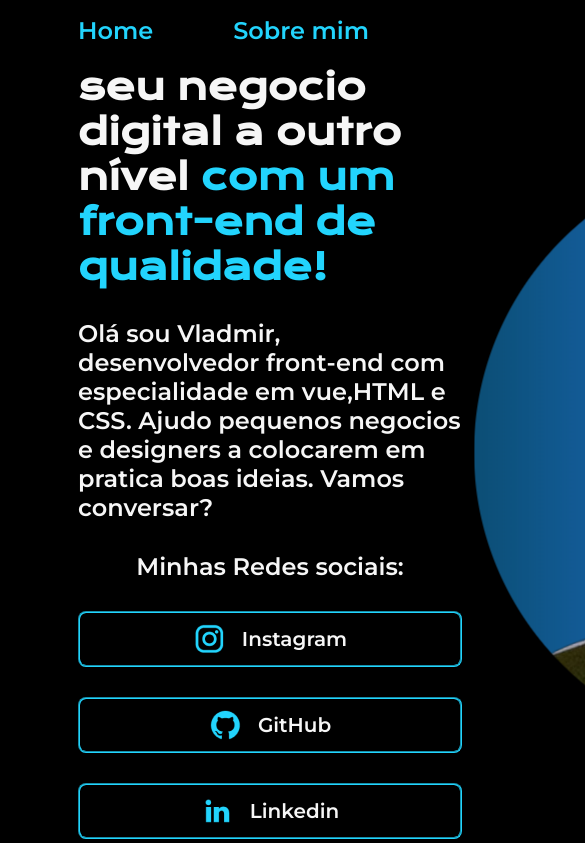
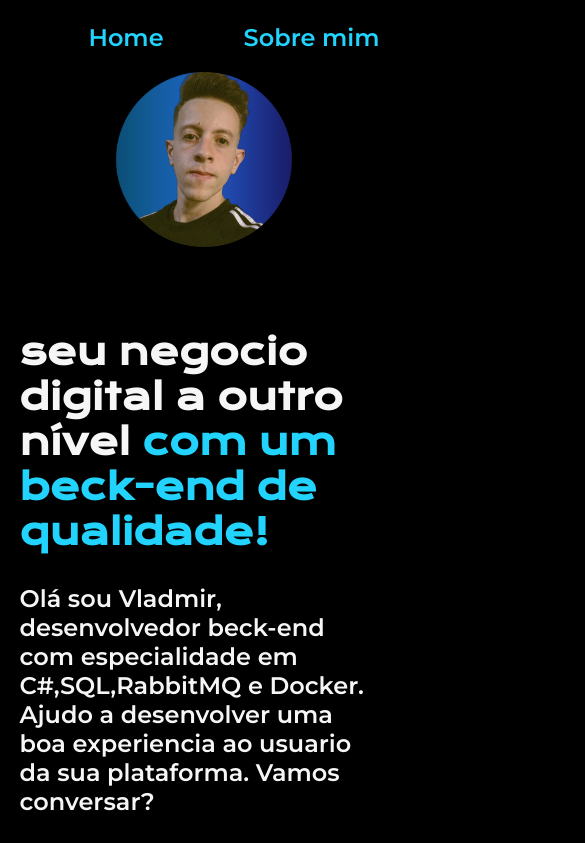
Before and after one commit to VladNeres/Portifolio, a plain HTML site: page index.html in a window 390 px wide. Shown: the top 843 px of the page, 585 px wide, since content can reach past the window. Drawn offline with nearby package versions, Linux system fonts and the light colour scheme.

Commit message:
desenvolvendo responsividade

```diff
--- a/index.html
+++ b/index.html
@@ -16,16 +16,16 @@
     </header>
     <main class="apresentacao">
         <section class="apresentacao__conteudo">
-            <h1 class="apresentacao__conteudo__titulo"><strong> seu negocio digital a outro nível <Strong class="titulo-destaque"> com um front-end de qualidade!</Strong> </strong></h1>
-            <p class="apresentacao___conteudo__texto">Olá sou Vladmir, desenvolvedor front-end com especialidade em vue,HTML e CSS. Ajudo pequenos negocios e designers a colocarem em pratica boas ideias. Vamos conversar? </p>
+            <h1 class="apresentacao__conteudo__titulo"><strong> seu negocio digital a outro nível <Strong class="titulo-destaque"> com um beck-end de qualidade!</Strong> </strong></h1>
+            <p class="apresentacao___conteudo__texto">Olá sou Vladmir, desenvolvedor beck-end com especialidade em C#,SQL,RabbitMQ e Docker. Ajudo a desenvolver uma boa experiencia ao usuario da sua plataforma. Vamos conversar? </p>
             <div class="apresentacao__links">
                  <h2 class="apresentacao__links__subtitulo">Minhas Redes sociais: </h2>
-                <a class= "apresentacao__links__link" target="blank" href="https://Instagram.com/oliveira_vlad"><img src="./sets/instagram.png" alt="logo do Instagram"> Instagram </a>
-                <a class= "apresentacao__links__link" target="blank" href="https://github.com/VladNeres"><img src="./sets/github.png" alt="Logo gitHub"> GitHub</a>
-                <a class= "apresentacao__links__link" target="blank" href="https://www.linkedin.com/in/vladmir-neres-de-oliveira-4a4b21228/"><img src="./sets/linkedin.png" alt="Logo Linkedub"> Linkedin</a>
+                <a class= "apresentacao__links__navegacao" target="blank" href="https://Instagram.com/oliveira_vlad"><img src="./sets/instagram.png" alt="logo do Instagram"> Instagram </a>
+                <a class= "apresentacao__links__navegacao" target="blank" href="https://github.com/VladNeres"><img src="./sets/github.png" alt="Logo gitHub"> GitHub</a>
+                <a class= "apresentacao__links__navegacao" target="blank" href="https://www.linkedin.com/in/vladmir-neres-de-oliveira-4a4b21228/"><img src="./sets/linkedin.png" alt="Logo Linkedub"> Linkedin</a>
             </div>
         </section>
-        <img class= "foto" src="./sets/imagem vlad.png" alt="foto do vlad" title="foto de perfil">
+        <img class= "apresentacao__imagem" src="./sets/imagem vlad.png" alt="foto do vlad" title="foto de perfil">
 
     </main>
     <footer class="rodape">
--- a/styles/style.css
+++ b/styles/style.css
@@ -31,7 +31,7 @@ body{
 }
 .cabecalho__menu__link{
     font-family: var(--fonte-secundaria);
-    font-size: 24px;
+    font-size: 1.5rem;
     font-weight: 600;
     color: var(--cor-tercearea);
     text-decoration: none;
@@ -42,17 +42,18 @@ body{
     display: flex;
     align-items: center;
     justify-content: space-between;
+    gap:82px;
 }
 
 .apresentacao__conteudo{
-    width: 615px;
+    width: 50%;
     display: flex;
     flex-direction: column;
     gap:30px;
 }
 
 .apresentacao__conteudo__titulo{
-    font-size: 36px;
+    font-size: 2.25rem;
     font-family: var(--fonte-principal);
 }
 
@@ -61,7 +62,7 @@ body{
 }
 
 .apresentacao___conteudo__texto{
-    font-size: 24px;
+    font-size: 1.5rem;
     font-family: var(--fonte-secundaria);
 }
 
@@ -76,18 +77,18 @@ body{
 .apresentacao__links__subtitulo{
     font-family: var(--fonte-secundaria);
     font-weight: 400px;
-    font-size: 24px;
+    font-size: 1.5rem;
 }
 
-.apresentacao__links__link{
-    width: 380px;
+.apresentacao__links__navegacao{
+    width: 50%;
     display:flex;
     justify-content: center;
     gap:16px;
     text-align: center;
     align-items: center;
     border-radius: 8px;
-    font-size: 20px;
+    font-size: 1.0rem;
     padding: 10px 0;
     text-decoration: none;
     color:var(--cor-secundaria);
@@ -96,15 +97,15 @@ body{
     border: 2px  groove var(--cor-tercearea);
 
 }
-.apresentacao__links__link:hover{
-        background-color: var(--cor-hover);
-        pointer-events: pointer;
+.aapresentacao__links__navegacao:hover{
+    background-color: var(--cor-hover);
+    pointer-events: pointer;
 
 }
 
 
-.foto{
-    height: 600px;
+.apresentacao__imagem{
+    width: 50%;
     display: flex;
     align-items: center;
     margin-left: 5%;
@@ -114,7 +115,25 @@ body{
  background-color: var(--cor-tercearea);
  padding: 1%;
  text-align: center;
- font-size: 24px;
+ font-size: 1.5rem;
  font-family: var(--fonte-secundaria);
  font-weight: 400;
 }
+
+@media (max-width: 1500px){
+
+    .cabecalho{
+        padding: 6% 0% 0% 20%;
+    }
+    .cabecalho__menu{
+        justify-content: center;
+    }
+    .apresentacao{
+        padding: 5%;
+        flex-direction: column-reverse;
+    }
+
+    .apresentacao__conteudo{
+        width: auto;
+    }
+}
```
Also changed, not shown: about.html (+1 -1 lines).
